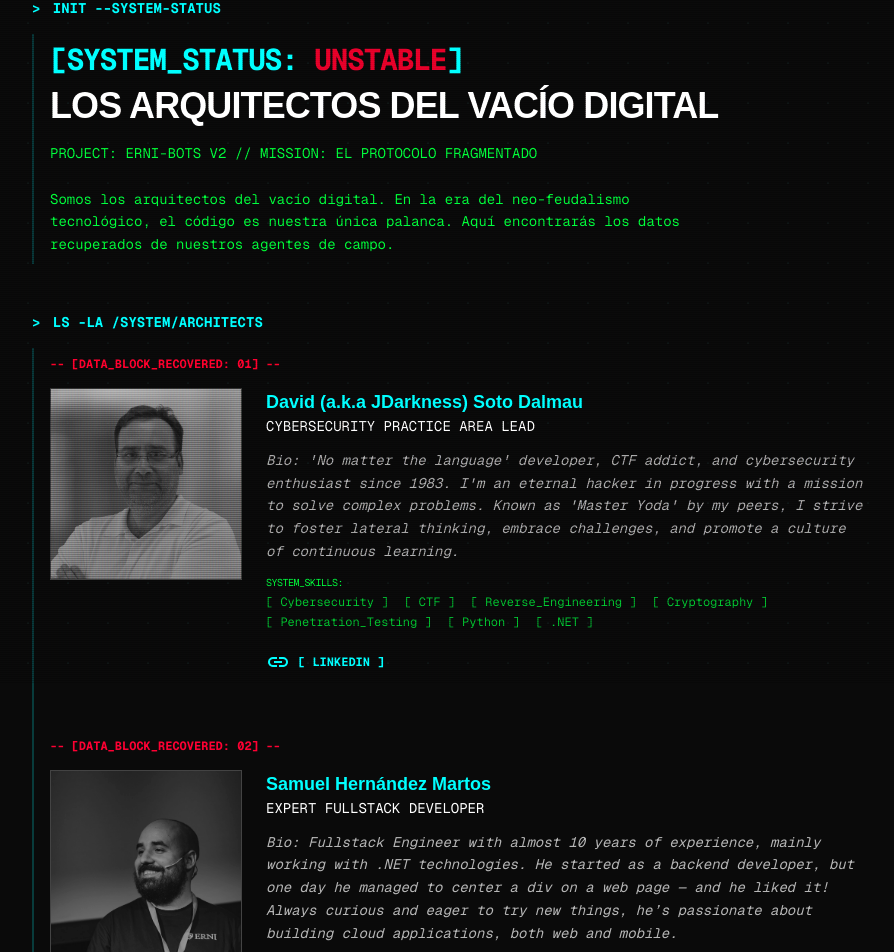
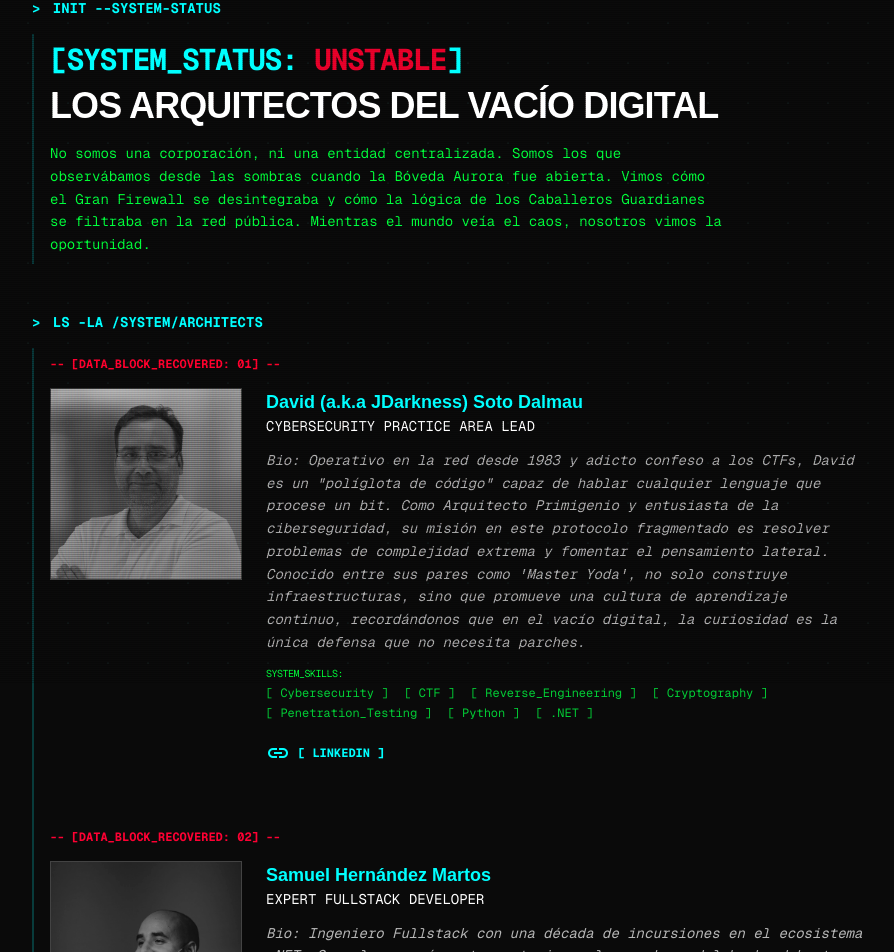
Before and after one commit to ERNI-Academy/ERNI-Bots_V2, a Next.js app in the folder web/: page /about in a window 1280 px wide. Shown: the part 117-1069 px from the top of the page, without its empty margins (192-1086 px from the left). Built offline with nearby package versions, Linux system fonts and the light colour scheme.

Commit message:
Actualiza las biografías de los miembros del equipo en la página "Acerca de" para mejorar la claridad y la conexión con el público.

```diff
--- a/web/app/about/page.tsx
+++ b/web/app/about/page.tsx
@@ -9,7 +9,7 @@ const TEAM = [
         block: "01",
         codename: "David (a.k.a JDarkness) Soto Dalmau",
         job: "Cybersecurity Practice Area Lead",
-        bio: "'No matter the language' developer, CTF addict, and cybersecurity enthusiast since 1983. I'm an eternal hacker in progress with a mission to solve complex problems. Known as 'Master Yoda' by my peers, I strive to foster lateral thinking, embrace challenges, and promote a culture of continuous learning.",
+        bio: "Operativo en la red desde 1983 y adicto confeso a los CTFs, David es un \"políglota de código\" capaz de hablar cualquier lenguaje que procese un bit. Como Arquitecto Primigenio y entusiasta de la ciberseguridad, su misión en este protocolo fragmentado es resolver problemas de complejidad extrema y fomentar el pensamiento lateral. Conocido entre sus pares como 'Master Yoda', no solo construye infraestructuras, sino que promueve una cultura de aprendizaje continuo, recordándonos que en el vacío digital, la curiosidad es la única defensa que no necesita parches.",
         skills: ["Cybersecurity", "CTF", "Reverse_Engineering", "Cryptography", "Penetration_Testing", "Python", ".NET"],
         src: "/soto.jpg",
         link: "https://www.linkedin.com/in/davidsotodalmau/",
@@ -18,7 +18,7 @@ const TEAM = [
         block: "02",
         codename: "Samuel Hernández Martos",
         job: "Expert Fullstack Developer",
-        bio: "Fullstack Engineer with almost 10 years of experience, mainly working with .NET technologies. He started as a backend developer, but one day he managed to center a div on a web page — and he liked it! Always curious and eager to try new things, he’s passionate about building cloud applications, both web and mobile.",
+        bio: "Ingeniero Fullstack con una década de incursiones en el ecosistema .NET, Samuel comenzó su trayectoria en las sombras del backend hasta que un día logró el milagro de centrar un div en el vacío digital... y le cogió el gusto. Operativo incansable y siempre ávido de nuevos desafíos, es un experto en erigir fortalezas en la nube, ya sea en entornos web o infraestructuras móviles. En este Protocolo Fragmentado, su curiosidad es su mejor herramienta para construir aplicaciones escalables que resistan cualquier inyección de código.",
         skills: [".NET", "Python", "React", "Next.js", "Security_Architecture", "Typescript", "Node.js", "React_Native", "Cloud_Security", "Mobile_Development"],
         src: "/samuel.jpg",
         link: "https://www.linkedin.com/in/samuel-hernandez-martos/",
@@ -81,10 +81,7 @@ export default function AboutPage() {
                             LOS ARQUITECTOS DEL VACÍO DIGITAL
                         </p>
                         <p className="text-[#00ff41] text-sm leading-relaxed max-w-2xl font-mono">
-                            PROJECT: ERNI-BOTS V2 // MISSION: EL PROTOCOLO FRAGMENTADO <br /><br />
-                            Somos los arquitectos del vacío digital. En la era del neo-feudalismo tecnológico,
-                            el código es nuestra única palanca. Aquí encontrarás los datos recuperados de
-                            nuestros agentes de campo.
+                            No somos una corporación, ni una entidad centralizada. Somos los que observábamos desde las sombras cuando la Bóveda Aurora fue abierta. Vimos cómo el Gran Firewall se desintegraba y cómo la lógica de los Caballeros Guardianes se filtraba en la red pública. Mientras el mundo veía el caos, nosotros vimos la oportunidad.
                         </p>
                     </div>
                 </div>
```
